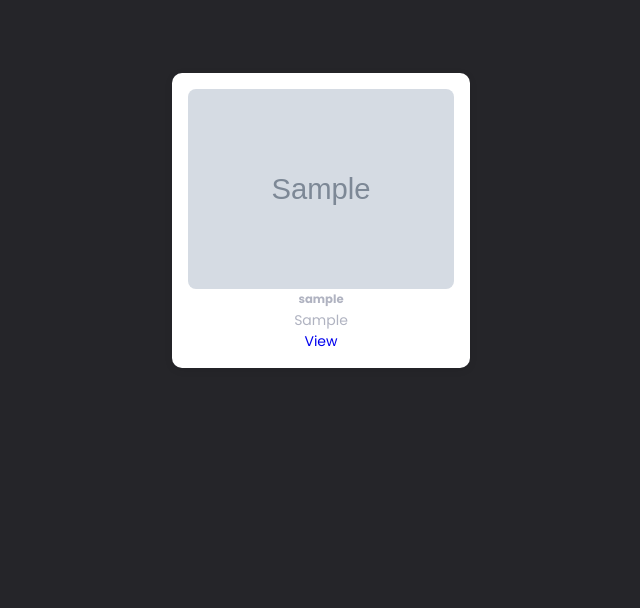
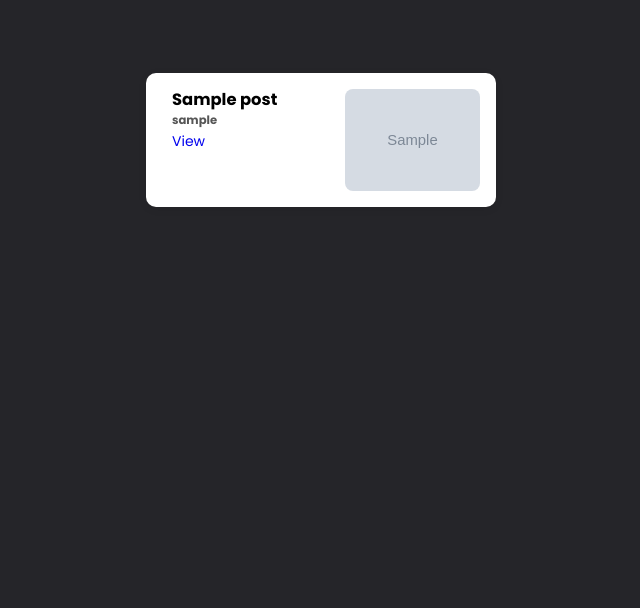
Before and after one commit to Visxal6/Project-B-24, a Django app: page /forum/ in a window 1280 px wide. Shown: the part 77-685 px from the top of the page, without its empty margins (319-959 px from the left). Run offline with Django 5.2, Linux system fonts and the light colour scheme; tables that the repository leaves empty hold one stand-in row (values such as "Sample post"); grey boxes marked "Sample" are stand-in pictures.

Commit message:
css for post details and list

```diff
--- a/forum/static/forum/styles/post_list.css
+++ b/forum/static/forum/styles/post_list.css
@@ -16,8 +16,7 @@
     margin-bottom: 24px;
     background: #fff;
     display: flex;
-    flex-direction: column;
-    align-items: center;
+    flex-direction: row;
     max-width: 350px;
 }
 
@@ -29,6 +28,15 @@
 }
 
 .forum-card-body {
-    width: 100%;
-    text-align: center;
+    width: 350px;
+    text-align: left;
+    padding-left: 10px;
 }
+
+.form-card-title {
+    color: black;
+}
+
+.forum-card-user {
+    color: rgb(86, 86, 86);
+}
--- a/forum/templates/forum/post_list.html
+++ b/forum/templates/forum/post_list.html
@@ -15,15 +15,15 @@
   <div class="forum-grid">
   {% for post in posts %}
     <div class="forum-card">
+      <div class="forum-card-body">
+        <h3 class="form-card-title">{{ post.title }}</h3>
+        <h5 class="forum-card-user">{{ post.author.username }}</h5>
+        <a href="{% url 'forum:post_detail' post.pk %}" class="btn btn-sm btn-outline-primary">View</a>
+      </div>
       <div class="forum-image-container">
         {% if post.image %}
         <img src="{{ post.image.url }}" alt="Post image" class="forum-img">
         {% endif %}
-      </div>
-      <div class="forum-card-body">
-        <h5 class="forum-card-title">{{ post.author.username }}</h5>
-        <p class="forum-card-text">{{ post.caption|truncatechars:100 }}</p>
-        <a href="{% url 'forum:post_detail' post.pk %}" class="btn btn-sm btn-outline-primary">View</a>
       </div>
     </div>
   {% empty %}
```
Also changed, not shown: forum/static/forum/styles/post_detail.css (+26 -0 lines), forum/templates/forum/post_detail.html (+6 -6 lines).
